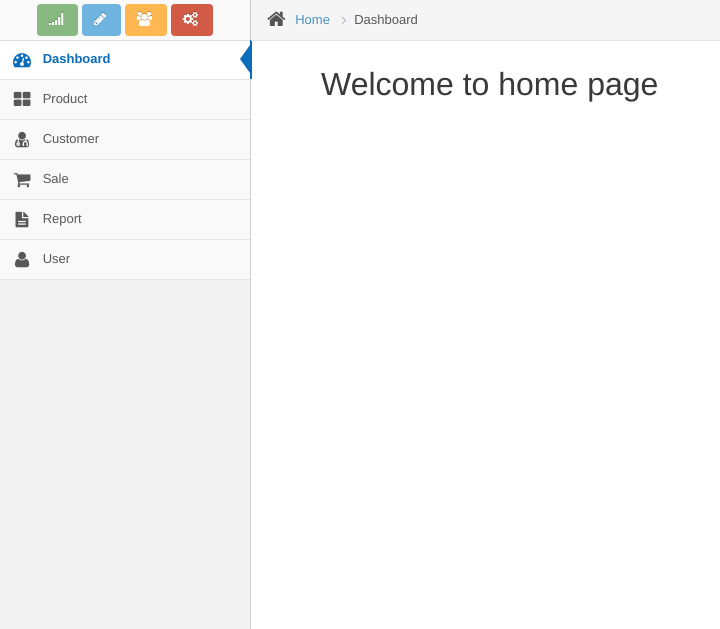
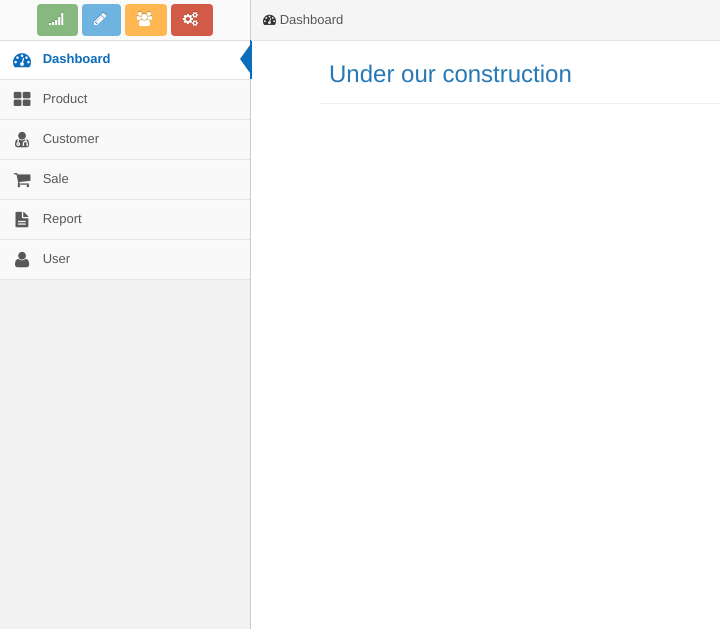
Before and after one commit to sopheakdey/pcsale, a PHP site: page /index.php in a window 1280 px wide. Shown: the part 45-674 px from the top of the page, without its empty margins (0-720 px from the left). Run offline with PHP 8.4, Linux system fonts and the light colour scheme; a user stored in the database is signed in.

Commit message:
modify some file

```diff
--- a/assets/css/style.css
+++ b/assets/css/style.css
@@ -3,6 +3,9 @@ body{
 }
 .clear {
 	clear:both;
+}
+a:hover {
+	text-decoration: none !important;
 }
 .ace-nav>li.light-blue:hover{
 	background: #62a8d1 !important;
--- a/detailcustomer.php
+++ b/detailcustomer.php
@@ -75,8 +75,8 @@
     <div class="breadcrumbs" id="breadcrumbs">
         <ul class="breadcrumb">
             <li>
-                <i class="icon-home home-icon"></i>
-                <a href="/">Home</a>
+                <i class="icon-dashboard"></i>
+                <a href="/">Dashboard</a>
 
                 <span class="divider">
                     <i class="icon-angle-right arrow-icon"></i>
--- a/detailsale.php
+++ b/detailsale.php
@@ -82,8 +82,8 @@
     <div class="breadcrumbs" id="breadcrumbs">
         <ul class="breadcrumb">
             <li>
-                <i class="icon-home home-icon"></i>
-                <a href="/">Home</a>
+                <i class="icon-dashboard"></i>
+                <a href="/">Dashboard</a>
 
                 <span class="divider">
                     <i class="icon-angle-right arrow-icon"></i>
@@ -112,7 +112,7 @@
                 </tr>
                 <tr>
                     <th>Customer Name</th>
-                    <td><?php echo ucwords($sale['family_name'].' '.$sale['given_name']) ?></td>
+                    <td><a href="detailcustomer.php?page=detailcustomer&id=<?php echo $sale["customer_id"] ?>"><?php echo ucwords($sale['family_name'].' '.$sale['given_name']) ?></a></td>
                 </tr>
                 <tr>
                     <th>Prodcut Name</th>
--- a/editcustomer.php
+++ b/editcustomer.php
@@ -77,8 +77,8 @@
     <div class="breadcrumbs" id="breadcrumbs">
         <ul class="breadcrumb">
             <li>
-                <i class="icon-home home-icon"></i>
-                <a href="/">Home</a>
+                <i class="icon-dashboard"></i>
+                <a href="/">Dashboard</a>
 
                 <span class="divider">
                     <i class="icon-angle-right arrow-icon"></i>
--- a/editpassword.php
+++ b/editpassword.php
@@ -75,9 +75,8 @@
     <div class="breadcrumbs" id="breadcrumbs">
         <ul class="breadcrumb">
             <li>
-                <i class="icon-home home-icon"></i>
-                <a href="/">Home</a>
-
+                <i class="icon-dashboard"></i>
+                <a href="/">Dashboard</a>
                 <span class="divider">
                     <i class="icon-angle-right arrow-icon"></i>
                 </span>
--- a/editproduct.php
+++ b/editproduct.php
@@ -80,8 +80,8 @@
     <div class="breadcrumbs" id="breadcrumbs">
         <ul class="breadcrumb">
             <li>
-                <i class="icon-home home-icon"></i>
-                <a href="/">Home</a>
+                <i class="icon-dashboard"></i>
+                <a href="/">Dashboard</a>
 
                 <span class="divider">
                     <i class="icon-angle-right arrow-icon"></i>
--- a/edituser.php
+++ b/edituser.php
@@ -75,8 +75,8 @@
     <div class="breadcrumbs" id="breadcrumbs">
         <ul class="breadcrumb">
             <li>
-                <i class="icon-home home-icon"></i>
-                <a href="/">Home</a>
+                <i class="icon-dashboard"></i>
+                <a href="/">Dashboard</a>
 
                 <span class="divider">
                     <i class="icon-angle-right arrow-icon"></i>
--- a/index.php
+++ b/index.php
@@ -1,5 +1,5 @@
 <?php
-	$title='Home';
+	$title='Dashboard';
 	include('includes/database.php');
 	include('includes/session.php');
 	include('includes/header.php');
@@ -9,20 +9,18 @@
 <div class="main-content">
     <div class="breadcrumbs" id="breadcrumbs">
         <ul class="breadcrumb">
-            <li>
-                <i class="icon-home home-icon"></i>
-                <a href="/">Home</a>
-
-                <span class="divider">
-                    <i class="icon-angle-right arrow-icon"></i>
-                </span>
-            </li>
+            <i class="icon-dashboard"></i>
             <li class="active">Dashboard</li>
         </ul>
     </div>
 
     <div class="page-content">
-    	<h1>Welcome to home page</h1>
+    	<div class="page-header position-relative">
+            <div class="pull-left">
+                <h1> Under our construction </h1>
+            </div>
+            <div class="clear"></div>
+        </div>
     </div>
 </div>
 
--- a/newcustomer.php
+++ b/newcustomer.php
@@ -73,8 +73,8 @@
     <div class="breadcrumbs" id="breadcrumbs">
         <ul class="breadcrumb">
             <li>
-                <i class="icon-home home-icon"></i>
-                <a href="/">Home</a>
+                <i class="icon-dashboard"></i>
+                <a href="/">Dashboard</a>
 
                 <span class="divider">
                     <i class="icon-angle-right arrow-icon"></i>
--- a/newproduct.php
+++ b/newproduct.php
@@ -76,8 +76,8 @@
     <div class="breadcrumbs" id="breadcrumbs">
         <ul class="breadcrumb">
             <li>
-                <i class="icon-home home-icon"></i>
-                <a href="/">Home</a>
+                <i class="icon-dashboard"></i>
+                <a href="/">Dashboard</a>
 
                 <span class="divider">
                     <i class="icon-angle-right arrow-icon"></i>
--- a/newuser.php
+++ b/newuser.php
@@ -71,8 +71,8 @@
     <div class="breadcrumbs" id="breadcrumbs">
         <ul class="breadcrumb">
             <li>
-                <i class="icon-home home-icon"></i>
-                <a href="/">Home</a>
+                <i class="icon-dashboard"></i>
+                <a href="/">Dashboard</a>
 
                 <span class="divider">
                     <i class="icon-angle-right arrow-icon"></i>
--- a/product.php
+++ b/product.php
@@ -10,8 +10,8 @@
     <div class="breadcrumbs" id="breadcrumbs">
         <ul class="breadcrumb">
             <li>
-                <i class="icon-home home-icon"></i>
-                <a href="/">Home</a>
+                <i class="icon-dashboard"></i>
+                <a href="/">Dashboard</a>
 
                 <span class="divider">
                     <i class="icon-angle-right arrow-icon"></i>
--- a/report.php
+++ b/report.php
@@ -11,8 +11,8 @@
     <div class="breadcrumbs" id="breadcrumbs">
         <ul class="breadcrumb">
             <li>
-                <i class="icon-home home-icon"></i>
-                <a href="/">Home</a>
+                <i class="icon-dashboard"></i>
+                <a href="/">Dashboard</a>
 
                 <span class="divider">
                     <i class="icon-angle-right arrow-icon"></i>
--- a/sale.php
+++ b/sale.php
@@ -10,8 +10,8 @@
     <div class="breadcrumbs" id="breadcrumbs">
         <ul class="breadcrumb">
             <li>
-                <i class="icon-home home-icon"></i>
-                <a href="/">Home</a>
+                <i class="icon-dashboard"></i>
+                <a href="/">Dashboard</a>
 
                 <span class="divider">
                     <i class="icon-angle-right arrow-icon"></i>
--- a/user.php
+++ b/user.php
@@ -11,8 +11,8 @@
     <div class="breadcrumbs" id="breadcrumbs">
         <ul class="breadcrumb">
             <li>
-                <i class="icon-home home-icon"></i>
-                <a href="/">Home</a>
+                <i class="icon-dashboard"></i>
+                <a href="/">Dashboard</a>
 
                 <span class="divider">
                     <i class="icon-angle-right arrow-icon"></i>
```
Also changed, not shown: customer.php (+4 -5 lines), newsale.php (+9 -6 lines).
